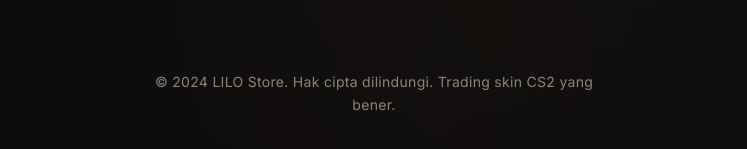
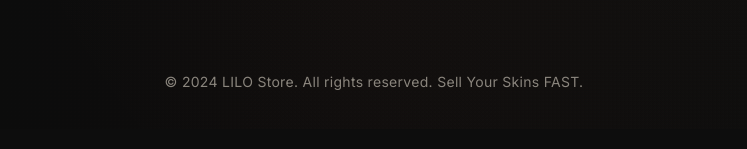
Before and after one commit to AndreasKrist/Lilo-Store-Card, a React (Vite) app: page / in a window 1280 px wide. Shown: the part 1127-1276 px from the top of the page, without its empty margins (266-1013 px from the left). Built offline with nearby package versions, Linux system fonts and the light colour scheme; the HTML template or start-up script is replaced by a standard one.

Commit message:
Update App.jsx

```diff
--- a/src/App.jsx
+++ b/src/App.jsx
@@ -141,7 +141,7 @@
     },
 
     footer: {
-      copyright: "© 2024 LILO Store. All rights reserved. CS2 skins trading done right."
+      copyright: "© 2025 LILO Store. All rights reserved. CS2 skins trading done right."
     }
   },
 
@@ -280,7 +280,7 @@
     },
 
     footer: {
-      copyright: "© 2024 LILO Store. Hak cipta dilindungi. Trading skin CS2 yang bener."
+      copyright: "© 2024 LILO Store. All rights reserved. Sell Your Skins FAST."
     }
   }
 };
```
